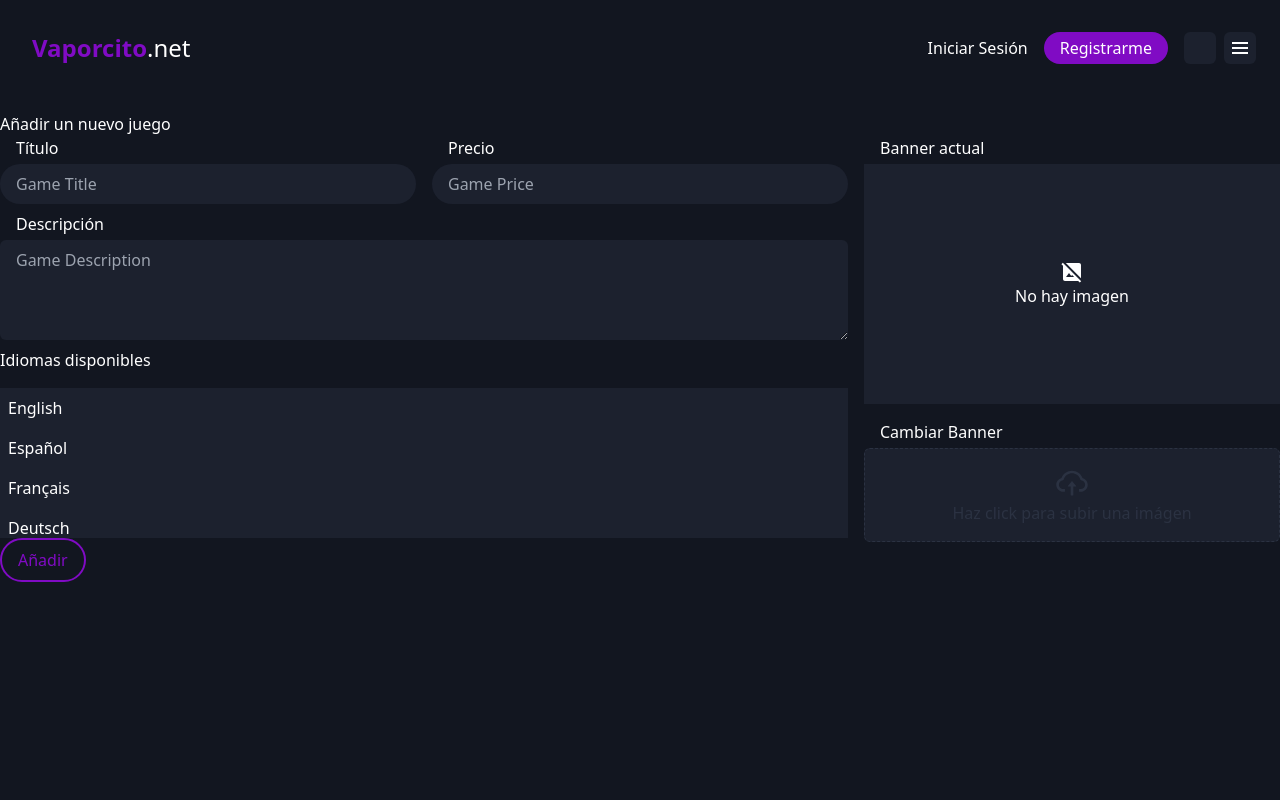
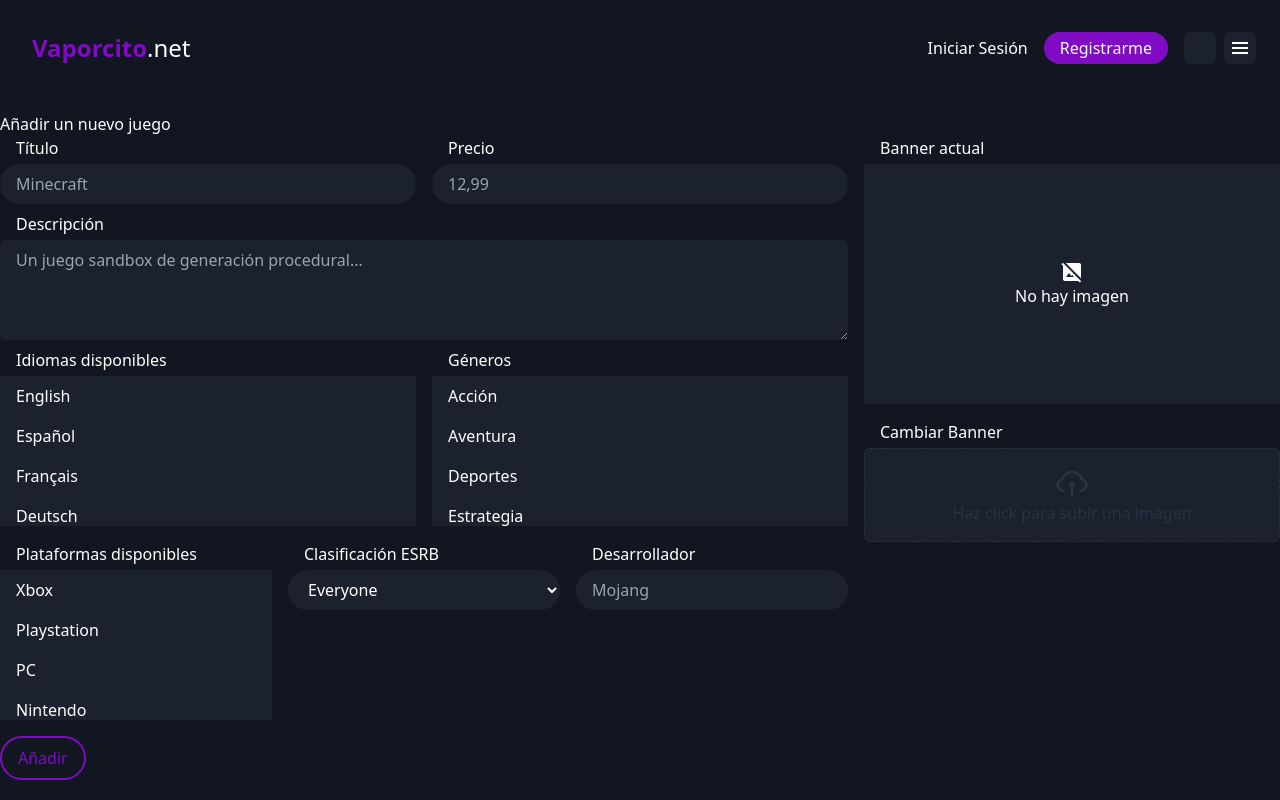
Before and after one commit to mathiascianni/vaporcito, a React (Vite) app: page /admin/create-game in a window 1280 px wide. Shown: the top 800 px of the page. Built offline with nearby package versions, Linux system fonts and the light colour scheme; some icons are missing.

Commit message:
feat: add genres, platforms, esrb, validations

```diff
--- a/src/components/Input.jsx
+++ b/src/components/Input.jsx
@@ -27,7 +27,7 @@ const Input = ({ children, name, type = "text", placeholder, change, value, id,
                     onChange={change}
                     value={id}
                 />
-                <label htmlFor={id} className="w-full peer-checked:bg-primary hover:bg-input-light transition peer-checked:text-white p-2 cursor-pointer">{value}</label>
+                <label htmlFor={id} className="w-full peer-checked:bg-primary hover:bg-input-light transition peer-checked:text-white pl-4 p-2 cursor-pointer">{value}</label>
             </div>
         )
     }
--- /dev/null
+++ b/src/components/SelectorWithBadges.jsx
@@ -0,0 +1,25 @@
+import { Input } from "./_index";
+const SelectorWithBadges = ({ title, inputValues, name, handleChange, setArray, badges, limit = false }) => {
+
+    return (
+        <>
+            <p className="pl-4 mb-1">{title}</p>
+
+            <div className="overflow-y-scroll max-h-[150px] capitalize">
+                {inputValues.map((val) => (
+                    <Input key={val.id} type="checkbox" name={name} id={name+val.id} value={val.name} change={() => handleChange(badges, setArray, val.code)} />
+                ))}
+            </div>
+            {
+                badges.length > 0 &&
+                <div className="w-full flex gap-1 my-2 flex-wrap">
+                    {badges.map((badge) => (
+                        <div key={badge} className="text-xs border border-primary px-2 py-1 rounded-full text-center uppercase">{ limit ? badge.slice(0, 3) : badge}</div>
+                    ))}
+                </div>
+            }
+        </>
+    );
+}
+
+export default SelectorWithBadges;
--- a/src/components/_index.js
+++ b/src/components/_index.js
@@ -10,6 +10,8 @@ import LoaderOrContent from "./LoaderOrContent";
 import Loader from "./Loader";
 import ModalNotification from "./ModalNotification";
 import TextArea from "./TextArea";
+import SelectorWithBadges from "./SelectorWithBadges";
+import InputErrorNotification from "./InputErrorNotification";
 
 // Admin components
 import AdminCard from "./admin/AdminCard";
@@ -26,5 +28,7 @@ export {
     AdminCard,
     Loader,
     ModalNotification,
-    TextArea
+    TextArea,
+    SelectorWithBadges,
+    InputErrorNotification
 }
--- /dev/null
+++ b/src/constants/allGenres.js
@@ -0,0 +1,101 @@
+const allGenres = [
+    {
+        name: "Acción",
+        code: "action",
+        id: 1
+    },
+    {
+        name: "Aventura",
+        code: "adventure",
+        id: 2
+    },
+    {
+        name: "Deportes",
+        code: "sports",
+        id: 3
+    },
+    {
+        name: "Estrategia",
+        code: "strategy",
+        id: 4
+    },
+    {
+        name: "Misterio",
+        code: "mystery",
+        id: 5
+    },
+    {
+        name: "Mundo Abierto",
+        code: "world",
+        id: 6
+    },
+    {
+        name: "Musica",
+        code: "music",
+        id: 7
+    },
+    {
+        name: "Otro",
+        code: "other",
+        id: 8
+    },
+    {
+        name: "Puzzle",
+        code: "puzzle",
+        id: 9
+    },
+    {
+        name: "RPG",
+        code: "rpg",
+        id: 10
+    },
+    {
+        name: "Simulación",
+        code: "simulation",
+        id: 11
+    },
+    {
+        name: "Supervivencia",
+        code: "survival",
+        id: 12
+    },
+    {
+        name: "Terror",
+        code: "horror",
+        id: 13
+    },
+    {
+        name: "Sobrenatural",
+        code: "sobrenatural",
+        id: 14
+    },
+    {
+        name: "Souls-Like",
+        code: "souls",
+        id: 15
+    },
+    {
+        name: "Sandbox",
+        code: "sandbox",
+        id: 16
+    }
+
+]
+
+export default allGenres;
+
+"acción",
+    "aventura",
+    "deportes",
+    "estrategia",
+    "misterio",
+    "mundo",
+    "musica",
+    "otro",
+    "puzzle",
+    "rpg",
+    "simulación",
+    "supervivencia",
+    "terror",
+    "souls-like",
+    "sobrenatural"
--- a/src/constants/allLangs.js
+++ b/src/constants/allLangs.js
@@ -1,59 +1,73 @@
 const allLangs = [
     {
         name: "English",
-        code: "en"
+        code: "en",
+        id: 1
     },
     {
         name: "Español",
-        code: "es"
+        code: "es",
+        id: 2
     },
     {
         name: "Français",
-        code: "fr"
+        code: "fr",
+        id: 3
     },
     {
         name: "Deutsch",
-        code: "de"
+        code: "de",
+        id: 4
     },
     {
         name: "Italiano",
-        code: "it"
+        code: "it",
+        id: 5
     },
     {
         name: "Português",
-        code: "pt"
+        code: "pt",
+        id: 6
     },
     {
         name: "Русский",
-        code: "ru"
+        code: "ru",
+        id: 7
     },
     {
         name: "日本語",
-        code: "ja"
+        code: "ja",
+        id: 8
     },
     {
         name: "中文",
-        code: "zh"
+        code: "zh",
+        id: 9
     },
     {
         name: "हिन्दी",
-        code: "hi"
+        code: "hi",
+        id: 10
     },
     {
         name: "عربي",
-        code: "ar"
+        code: "ar",
+        id: 11
     },
     {
         name: "한국어",
-        code: "ko"
+        code: "ko",
+        id: 12
     },
     {
         name: "ภาษาไทย",
-        code: "th"
+        code: "th",
+        id: 13
     },
     {
         name: "简体中文",
-        code: "cn"
+        code: "cn",
+        id: 14
     },
 ]
 
--- /dev/null
+++ b/src/constants/allPlatforms.js
@@ -0,0 +1,29 @@
+const allPlatforms = [
+    {
+        id: 1,
+        name: "Xbox",
+        code: "xbox"
+    },
+    {
+        id: 2,
+        name: "Playstation",
+        code: "playstation"
+    },
+    {
+        id: 3,
+        name: "PC",
+        code: "pc"
+    },
+    {
+        id: 4,
+        name: "Nintendo",
+        code: "nintendo"
+    },
+    {
+        id: 5,
+        name: "Mobile",
+        code: "mobile"
+    }
+]
+
+export default allPlatforms;
--- /dev/null
+++ b/src/constants/esrbRating.js
@@ -0,0 +1,29 @@
+const esrbRating = [
+    {
+        id: 1,
+        code: "e",
+        name: "Everyone",
+    },
+    {
+        id: 2,
+        code: "t",
+        name: "Teen",
+    },
+    {
+        id: 3,
+        code: "m",
+        name: "Mature",
+    },
+    {
+        id: 4,
+        code: "e10",
+        name: "Everyone 10+",
+    },
+    {
+        id: 5,
+        code: "ao",
+        name: "Adults Only",
+    }
+]
+
+export default esrbRating;
--- /dev/null
+++ b/src/constants/validationRules.js
@@ -0,0 +1,36 @@
+const validationRules = {
+    title: [
+        { condition: (title) => title.trim() === "", message: "El nombre del juego no puede estar vacío" },
+        { condition: (title) => title.trim().length > 50, message: "El nombre del juego no puede superar los 50 caracteres" },
+        { condition: (title) => title.trim().length < 3, message: "El nombre del juego debe tener al menos 3 caracteres" }
+    ],
+    desc: [
+        { condition: (desc) => desc.trim() === "", message: "La descripción no puede estar vacía" },
+        { condition: (desc) => desc.length > 500, message: "La descripción no puede superar los 500 caracteres" },
+        { condition: (desc) => desc.trim() < 3, message: "La descripción debe tener al menos 3 caracteres" }
+    ],
+    price: [
+        { condition: (price) => price === "", message: "El precio no puede estar vacío" },
+        { condition: (price) => price < 0, message: "El precio no puede ser negativo" }
+    ],
+    languages: [
+        { condition: (languages) => languages.length === 0, message: "Debe seleccionar al menos un lenguaje" },
+    ],
+    platforms: [
+        { condition: (platforms) => platforms.length === 0, message: "Debe seleccionar al menos una plataforma" },
+    ],
+    developer: [
+        { condition: (developer) => developer.trim() === "", message: "El desarrollador no puede estar vacío" },
+    ],
+    esrb: [
+        { condition: (esrb) => esrb.trim() === "", message: "El rating no puede estar vacío" },
+    ],
+    genres: [
+        { condition: (genres) => genres.length === 0, message: "Debe seleccionar al menos un genero" },
+    ],
+    imageUpload: [
+        { condition: (imageUpload) => imageUpload === null, message: "Debe seleccionar una imagen" },
+    ]
+}
+
+export default validationRules;
--- a/src/pages/admin/CreateGame.jsx
+++ b/src/pages/admin/CreateGame.jsx
@@ -1,5 +1,5 @@
 //Components
-import { Button, Input, TextArea } from "../../components/_index";
+import { Button, Input, TextArea, SelectorWithBadges, InputErrorNotification } from "../../components/_index";
 
 //Firebase
 import { addDoc, collection } from "firebase/firestore";
@@ -13,22 +13,32 @@ import { useEffect, useState } from "react";
 //Utils
 import { generateNewImageName } from "../../utils/generateNewImageName";
 import allLangs from "../../constants/allLangs";
+import allPlatforms from "../../constants/allPlatforms";
+import allGenres from "../../constants/allGenres";
+import esrbRating from "../../constants/esrbRating";
+import ErrorHandler from "../../utils/ErrorHandler";
+import validationRules from "../../constants/validationRules";
 
 //Icons
 import { MdHideImage } from "react-icons/md";
 
 const CreateGame = () => {
+
+    //Input handlers
     const [title, setTitle] = useState("");
     const [desc, setDesc] = useState("");
     const [price, setPrice] = useState("");
-    const [releaseDate, setReleaseDate] = useState("");
+    const [languages, setLanguages] = useState([]);
+    const [genres, setGenres] = useState([]);
+    const [esrb, setEsrb] = useState("e");
+    const [platforms, setPlatforms] = useState([]);
     const [developer, setDeveloper] = useState("");
-    const [isEarlyAccess, setIsEarlyAccess] = useState(false);
-    const [languages, setLanguages] = useState([]);
-    const [specs, setSpecs] = useState("");
+    //Lanzamiento, Características de multijugador, Es early access, Etiquetas, Specs
+
+    //Error handler
+    const [errors, setErrors] = useState({});
+
     const [imgPreview, setImgPreview] = useState(null);
-    //Genero, Subgenero, Plataforma, Lanzamiento, Desarrollador, Características de multijugador, Es early access, Rating ESRB, Etiquetas, Idiomas, Specs
-
     const [imageUpload, setImageUpload] = useState(null);
     const gamesCollectionRef = collection(db, "games");
     const currentDateTime = useCurrentDateTime();
@@ -36,15 +46,28 @@ const CreateGame = () => {
 
     const handleSubmit = async (e) => {
         e.preventDefault();
+        const newErrors = {};
 
         try {
+            //Validation
+            Object.entries(validationRules).forEach(([field, rules]) => {
+                rules.forEach((rule) => {
+                    if (rule.condition(eval(field))) {
+                        if (!newErrors[field]) {
+                            newErrors[field] = [];
+                        }
+                        newErrors[field].push(rule.message);
+                    }
+                });
+            });
 
-            //Validation
-            if (title === "") throw new Error("El nombre del juego no puede estar vacío");
-            if (desc === "") throw new Error("La descripción no puede estar vacía");
-            if (price === "") throw new Error("El precio no puede estar vacío");
-            if (languages.length === 0) throw new Error("Debe seleccionar al menos un idioma");
-            if (imageUpload == null) throw new Error("No se ha seleccionado una imagen");
+            if (Object.keys(newErrors).length > 0) {
+                setErrors(newErrors);
+                console.log(newErrors);
+                throw new ErrorHandler("Se han producido errores");
+            }
+
+            setErrors({});
 
             //Image handler
             const storageRef = ref(storage, `images/${generateNewImageName(imageUpload.name, currentDateTime)}`);
@@ -57,6 +80,10 @@ const CreateGame = () => {
                 desc: desc,
                 price: price,
                 languages: languages,
+                genres: genres,
+                esrb: esrb,
+                platforms: platforms,
+                developer: developer,
                 imgUrl: downloadURL
             });
 
@@ -65,33 +92,24 @@ const CreateGame = () => {
             setDesc("");
             setPrice("");
             setLanguages([]);
+            setGenres([]);
+            setEsrb("");
+            setPlatforms([]);
+            setDeveloper("");
         } catch (error) {
-            console.error(error);
+            console.error(error.message);
         }
     }
 
-    const handleTitleChange = (e) => {
-        setTitle(e.target.value);
-    }
-
-    const handleDescChange = (e) => {
-        setDesc(e.target.value);
-    }
-
-    const handlePriceChange = (e) => {
-        setPrice(Number(e.target.value));
-    }
-
-    const handleLangChange = (code) => {
-        const newLangs = [...languages];
-        const index = newLangs.indexOf(code);
+    const handleArrayChange = (array, setArray, code) => {
+        const newArray = [...array];
+        const index = newArray.indexOf(code);
         if (index === -1) {
-            newLangs.push(code);
+            newArray.push(code);
         } else {
-            newLangs.splice(index, 1);
+            newArray.splice(index, 1);
         }
-        setLanguages(newLangs);
-
+        setArray(newArray);
     }
 
     const uploadImg = (e) => {
@@ -99,31 +117,56 @@ const CreateGame = () => {
         if (e.target.files[0]) setImgPreview(URL.createObjectURL(e.target.files[0]));
     }
 
-    useEffect(() => {
-        console.log(languages);
-    }, [languages])
-
     return (
         <div className="container mx-auto">
             <h1>Añadir un nuevo juego</h1>
             <div className="grid grid-cols-3 gap-4">
                 <form onSubmit={handleSubmit} className="col-span-2">
                     <div className="w-full flex gap-4">
-                        <Input type="text" name="title" placeholder="Game Title" change={(e) => handleTitleChange(e)} value={title}>Título</Input>
-                        <Input type="number" name="price" placeholder="Game Price" change={(e) => handlePriceChange(e)} value={price}>Precio</Input>
+                        <div className="w-full">
+                            <Input type="text" name="title" placeholder="Minecraft" change={(e) => setTitle(e.target.value)} value={title}>Título</Input>
+                            <InputErrorNotification errors={errors} field="title" />
+                        </div>
+                        <div className="w-full">
+                            <Input type="number" name="price" placeholder="12,99" change={(e) => setPrice(Number(e.target.value))} value={price}>Precio</Input>
+                            <InputErrorNotification errors={errors} field="price" />
+                        </div>
                     </div>
-                    <TextArea name="desc" placeholder="Game Description" change={(e) => handleDescChange(e)} value={desc}>Descripción</TextArea>
+                    <div>
+                        <TextArea name="desc" placeholder="Un juego sandbox de generación procedural..." change={(e) => setDesc(e.target.value)} value={desc}>Descripción</TextArea>
+                        <InputErrorNotification errors={errors} field="desc" />
+                    </div>
 
-                    <p>Idiomas disponibles</p>
-                    <div className="w-full flex gap-1 my-2">
-                        {languages.length > 0 && languages.map((lang) => (
-                            <div key={lang} className="text-sm border border-primary px-2 py-1 w-10 rounded-full text-center uppercase	">{lang}</div>
-                        ))}
+                    <div className="w-full flex mb-4 justify-between">
+                        <div className="w-full mr-4">
+                            <SelectorWithBadges title="Idiomas disponibles" inputValues={allLangs} name="languages" handleChange={handleArrayChange} setArray={setLanguages} badges={languages} />
+                            <InputErrorNotification errors={errors} field="languages" />
+                        </div>
+
+                        <div className="w-full">
+                            <SelectorWithBadges title="Géneros" inputValues={allGenres} name="genres" handleChange={handleArrayChange} setArray={setGenres} badges={genres} limit={true} />
+                            <InputErrorNotification errors={errors} field="genres" />
+                        </div>
+
                     </div>
-                    <div className="overflow-y-scroll max-h-[150px]">
-                        {allLangs.map((lang) => (
-                            <Input key={lang.code} type="checkbox" name="lang" id={lang.code} value={lang.name} change={() => handleLangChange(lang.code)} />
-                        ))}
+                    <div className="grid grid-cols-3 gap-4 mb-4">
+                        <div>
+                            <SelectorWithBadges title="Plataformas disponibles" inputValues={allPlatforms} name="platforms" handleChange={handleArrayChange} setArray={setPlatforms} badges={platforms} />
+                            <InputErrorNotification errors={errors} field="platforms" />
+                        </div>
+                        <div>
+                            <p className="pl-4 mb-1">Clasificación ESRB</p>
+                            <select name="esrb" id="esrb" className="bg-input px-4 py-2 rounded-full w-full mb-2 focus:outline-none focus:ring-2 focus:ring-primary" value={esrb} onChange={(e) => setEsrb(e.target.value)}>
+                                {esrbRating.map((esrb) => (
+                                    <option key={esrb.id} value={esrb.code}>{esrb.name}</option>
+                                ))}
+                            </select>
+                            <InputErrorNotification errors={errors} field="esrb" />
+                        </div>
+                        <div>
+                            <Input type="text" name="developer" placeholder="Mojang" change={(e) => setDeveloper(e.target.value)} value={developer}>Desarrollador</Input>
+                            <InputErrorNotification errors={errors} field="developer" />
+                        </div>
                     </div>
 
 
@@ -133,7 +176,7 @@ const CreateGame = () => {
                     <div className="mb-4">
                         <p className="pl-4 mb-1">Banner actual</p>
                         {imgPreview ? <img src={imgPreview} alt="" className="w-full h-60 object-cover" /> : <div className="w-full h-60 bg-input flex flex-col items-center justify-center"><MdHideImage className="text-2xl" /> No hay imagen</div>}
-
+                        <InputErrorNotification errors={errors} field="imageUpload" />
                     </div>
                     <Input type="file" change={(e) => uploadImg(e)} id="banner" >Cambiar Banner</Input>
                 </div>
--- /dev/null
+++ b/src/utils/ErrorHandler.js
@@ -0,0 +1,8 @@
+class ErrorHandler extends Error {
+    constructor(message, type) {
+        super(message);
+        this.type = type;
+    }
+}
+
+export default ErrorHandler;
```
Also changed, not shown: src/components/InputErrorNotification.jsx (added, +16 -0 lines).
